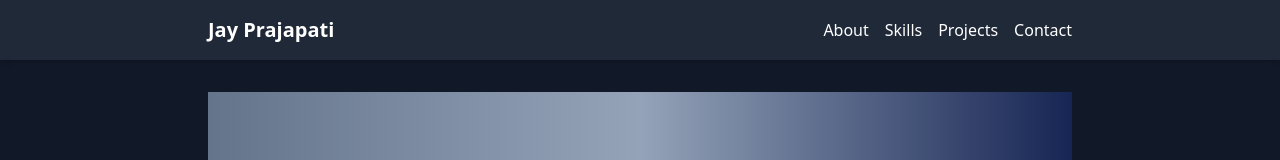
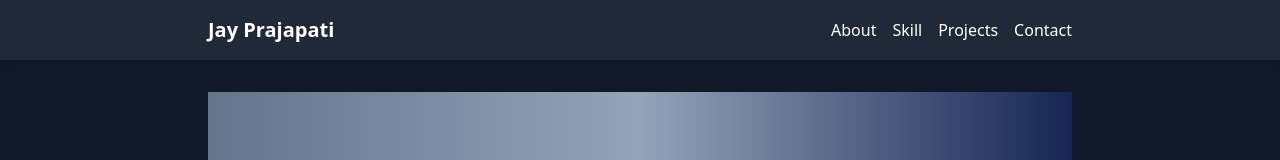
Before and after one commit to jay4756/Portfolio, a React (Create React App) app: page / in a window 1280 px wide. Shown: the top 160 px of the page. Built offline with nearby package versions, Linux system fonts and the light colour scheme.

Commit message:
Update Header.jsx

```diff
--- a/src/components/Header.jsx
+++ b/src/components/Header.jsx
@@ -6,7 +6,7 @@ const Header = () => (
       <h1 className="text-xl font-bold">Jay Prajapati</h1>
       <nav className="space-x-4">
         <a href="#about" className="hover:text-blue-400">About</a>
-        <a href="#Skill" className="hover:text-blue-400">Skills</a>
+        <a href="#Skill" className="hover:text-blue-400">Skill</a>
         <a href="#projects" className="hover:text-blue-400">Projects</a>
         <a href="#contact" className="hover:text-blue-400">Contact</a>
       </nav>
```
